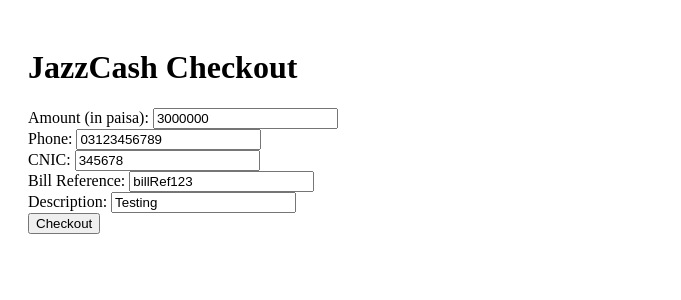
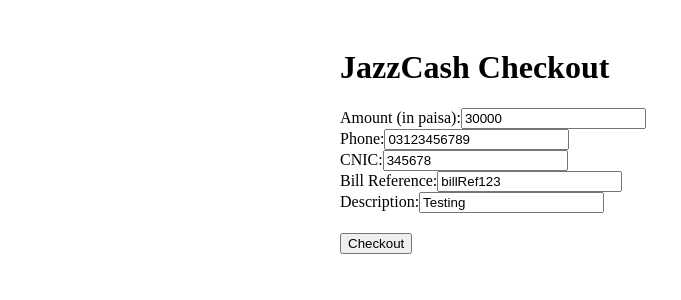
Before and after one commit to naspro-tech/naspro, a Next.js app: page /checkout in a window 1280 px wide. Shown: the top 300 px of the page, without its empty margins (0-681 px from the left). Built offline with nearby package versions, Linux system fonts and the light colour scheme.

Commit message:
Update checkout.js

```diff
--- a/pages/checkout.js
+++ b/pages/checkout.js
@@ -1,98 +1,36 @@
-import { useState } from "react";
+// /pages/checkout.js
+export default function Checkout() {
+  return (
+    <div style={{ maxWidth: "600px", margin: "0 auto", padding: "20px" }}>
+      <h1>JazzCash Checkout</h1>
+      <form method="POST" action="/api/checkout">
+        <div>
+          <label>Amount (in paisa):</label>
+          <input type="text" name="amount" defaultValue="30000" required />
+        </div>
 
-export default function CheckoutPage() {
-  const [form, setForm] = useState({
-    amount: "3000000", // in paisa (Rs. 30,000.00)
-    phone: "03123456789",
-    cnic: "345678",
-    billReference: "billRef123",
-    description: "Testing",
-  });
+        <div>
+          <label>Phone:</label>
+          <input type="text" name="phone" defaultValue="03123456789" required />
+        </div>
 
-  const [response, setResponse] = useState(null);
-  const [loading, setLoading] = useState(false);
+        <div>
+          <label>CNIC:</label>
+          <input type="text" name="cnic" defaultValue="345678" required />
+        </div>
 
-  const handleChange = (e) => {
-    setForm({ ...form, [e.target.name]: e.target.value });
-  };
+        <div>
+          <label>Bill Reference:</label>
+          <input type="text" name="billReference" defaultValue="billRef123" required />
+        </div>
 
-  const handleCheckout = async () => {
-    setLoading(true);
-    try {
-      const res = await fetch("/api/checkout", {
-        method: "POST",
-        headers: { "Content-Type": "application/json" },
-        body: JSON.stringify(form),
-      });
+        <div>
+          <label>Description:</label>
+          <input type="text" name="description" defaultValue="Testing" />
+        </div>
 
-      const data = await res.json();
-      setResponse(data);
-    } catch (err) {
-      setResponse({ error: err.message });
-    } finally {
-      setLoading(false);
-    }
-  };
-
-  return (
-    <div style={{ padding: 20 }}>
-      <h1>JazzCash Checkout</h1>
-
-      <div>
-        <label>Amount (in paisa): </label>
-        <input
-          type="text"
-          name="amount"
-          value={form.amount}
-          onChange={handleChange}
-        />
-      </div>
-      <div>
-        <label>Phone: </label>
-        <input
-          type="text"
-          name="phone"
-          value={form.phone}
-          onChange={handleChange}
-        />
-      </div>
-      <div>
-        <label>CNIC: </label>
-        <input
-          type="text"
-          name="cnic"
-          value={form.cnic}
-          onChange={handleChange}
-        />
-      </div>
-      <div>
-        <label>Bill Reference: </label>
-        <input
-          type="text"
-          name="billReference"
-          value={form.billReference}
-          onChange={handleChange}
-        />
-      </div>
-      <div>
-        <label>Description: </label>
-        <input
-          type="text"
-          name="description"
-          value={form.description}
-          onChange={handleChange}
-        />
-      </div>
-
-      <button onClick={handleCheckout} disabled={loading}>
-        {loading ? "Processing..." : "Checkout"}
-      </button>
-
-      {response && (
-        <pre style={{ marginTop: 20, background: "#eee", padding: 10 }}>
-          {JSON.stringify(response, null, 2)}
-        </pre>
-      )}
+        <button type="submit" style={{ marginTop: "20px" }}>Checkout</button>
+      </form>
     </div>
   );
   }
```
